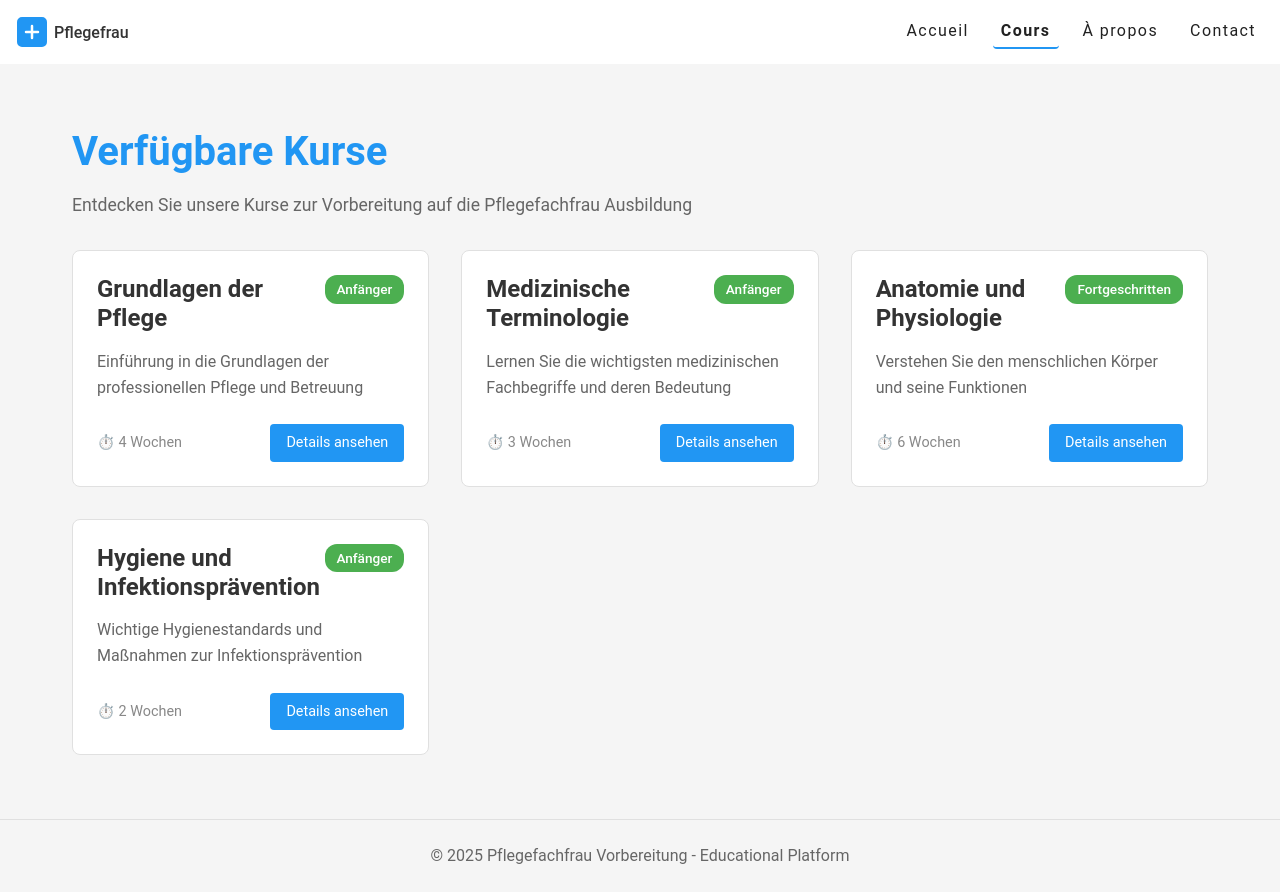
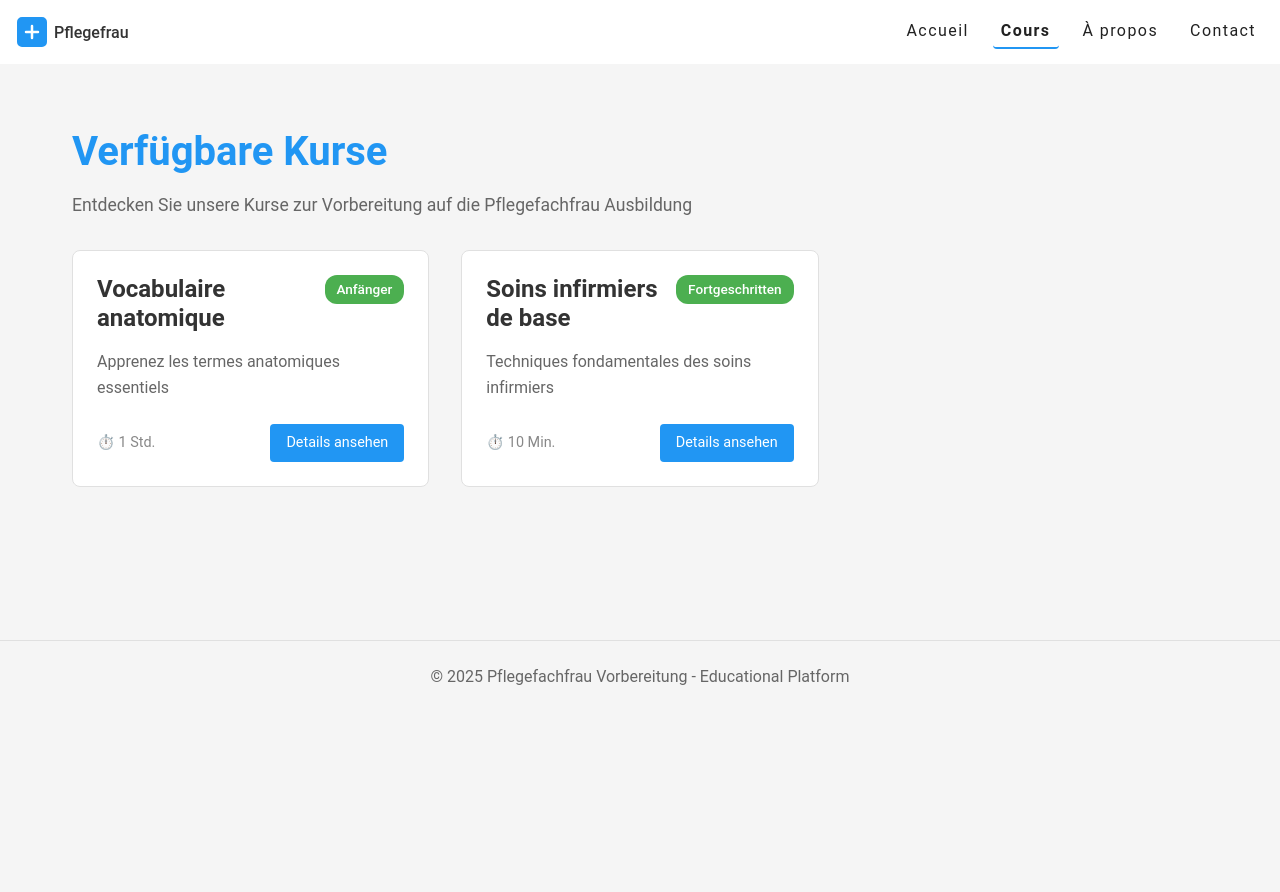
Before and after one commit to Kascali-services/Pflegefrau-Vorbereitung, an Angular app: page /courses in a window 1280 px wide. After the commit the page ends 800 px from the top, so only its background shows below. Built offline with nearby package versions, Linux system fonts and the light colour scheme.

Commit message:
Integrate CourseService with course components
Co-authored-by: Kascabrel <107616396+Kascabrel@users.noreply.github.com>

```diff
--- a/src/app/features/courses/course-detail/course-detail.component.html
+++ b/src/app/features/courses/course-detail/course-detail.component.html
@@ -3,25 +3,40 @@
     <a routerLink="/courses">← Zurück zu den Kursen</a>
   </div>
 
-  <div class="course-detail" *ngIf="course">
-    <h1>{{ course.title }}</h1>
+  <div class="course-detail" *ngIf="module">
+    <h1>{{ module.title }}</h1>
 
     <div class="course-meta">
-      <span class="meta-item"><strong>Level:</strong> {{ course.level }}</span>
-      <span class="meta-item"><strong>Dauer:</strong> {{ course.duration }}</span>
+      <span class="meta-item"><strong>Level:</strong> {{ getLevelLabel(module.level) }}</span>
+      <span class="meta-item"><strong>Dauer:</strong> {{ getEstimatedDuration(module) }}</span>
+      <span class="meta-item"><strong>Kapitel:</strong> {{ module.chapters.length }}</span>
+      <span class="meta-item"><strong>Lektionen:</strong> {{ getTotalLessons(module) }}</span>
     </div>
 
     <div class="course-content">
       <h2>Kursbeschreibung</h2>
-      <p>{{ course.description }}</p>
+      <p>{{ module.description }}</p>
 
-      <h2>Was Sie lernen werden</h2>
-      <ul class="learning-objectives">
-        <li>Grundlegende Konzepte und Prinzipien</li>
-        <li>Praktische Anwendungen im Pflegealltag</li>
-        <li>Wichtige Richtlinien und Standards</li>
-        <li>Vorbereitung auf die Ausbildung</li>
-      </ul>
+      <h2>Kursinhalt</h2>
+      <div class="chapters-list">
+        <div class="chapter-card" *ngFor="let chapter of module.chapters">
+          <div class="chapter-header">
+            <h3>{{ chapter.title }}</h3>
+            <span class="chapter-time">⏱️ {{ chapter.estimatedTime }} Min.</span>
+          </div>
+          <div class="lessons-list">
+            <div class="lesson-item" *ngFor="let lesson of chapter.lessons">
+              <span class="lesson-icon">
+                <span *ngIf="lesson.type === 'text'">📄</span>
+                <span *ngIf="lesson.type === 'video'">🎥</span>
+                <span *ngIf="lesson.type === 'interactive'">💻</span>
+              </span>
+              <span class="lesson-title">{{ lesson.title }}</span>
+              <span class="lesson-duration">{{ lesson.duration }} Min.</span>
+            </div>
+          </div>
+        </div>
+      </div>
 
       <div class="course-actions">
         <button class="start-course-btn">Kurs starten</button>
@@ -30,7 +45,7 @@
     </div>
   </div>
 
-  <div class="not-found" *ngIf="!course">
+  <div class="not-found" *ngIf="!module">
     <h2>Kurs nicht gefunden</h2>
     <p>Der angeforderte Kurs existiert nicht.</p>
     <a routerLink="/courses" class="back-link">Zurück zur Kursübersicht</a>
--- a/src/app/features/courses/course-detail/course-detail.component.scss
+++ b/src/app/features/courses/course-detail/course-detail.component.scss
@@ -75,6 +75,69 @@
   }
 }
 
+.chapters-list {
+  margin-top: 1.5rem;
+}
+
+.chapter-card {
+  background-color: #f9f9f9;
+  border-radius: 8px;
+  padding: 1.5rem;
+  margin-bottom: 1.5rem;
+  border-left: 4px solid #2196f3;
+
+  .chapter-header {
+    display: flex;
+    justify-content: space-between;
+    align-items: center;
+    margin-bottom: 1rem;
+
+    h3 {
+      margin: 0;
+      color: #333;
+      font-size: 1.1rem;
+    }
+
+    .chapter-time {
+      color: #666;
+      font-size: 0.9rem;
+    }
+  }
+}
+
+.lessons-list {
+  margin-top: 1rem;
+}
+
+.lesson-item {
+  display: flex;
+  align-items: center;
+  padding: 0.75rem;
+  background-color: white;
+  border-radius: 4px;
+  margin-bottom: 0.5rem;
+  transition: background-color 0.2s;
+
+  &:hover {
+    background-color: #f5f5f5;
+  }
+
+  .lesson-icon {
+    font-size: 1.2rem;
+    margin-right: 0.75rem;
+  }
+
+  .lesson-title {
+    flex: 1;
+    color: #333;
+  }
+
+  .lesson-duration {
+    color: #999;
+    font-size: 0.85rem;
+  }
+}
+
 .course-actions {
   display: flex;
   gap: 1rem;
--- a/src/app/features/courses/course-detail/course-detail.component.ts
+++ b/src/app/features/courses/course-detail/course-detail.component.ts
@@ -1,14 +1,8 @@
 import { Component, OnInit, inject } from '@angular/core';
 import { CommonModule } from '@angular/common';
 import { RouterLink, ActivatedRoute } from '@angular/router';
-
-interface Course {
-  id: number;
-  title: string;
-  description: string;
-  level: string;
-  duration: string;
-}
+import { CourseService } from '../../../core/services/course.service';
+import { Module } from '../../../models/course.model';
 
 @Component({
   selector: 'app-course-detail',
@@ -18,44 +12,41 @@ interface Course {
 })
 export class CourseDetailComponent implements OnInit {
   private route = inject(ActivatedRoute);
-  course: Course | undefined;
-
-  // Mock data - will be replaced with API calls later
-  private courses: Course[] = [
-    {
-      id: 1,
-      title: 'Grundlagen der Pflege',
-      description: 'Einführung in die Grundlagen der professionellen Pflege und Betreuung',
-      level: 'Anfänger',
-      duration: '4 Wochen',
-    },
-    {
-      id: 2,
-      title: 'Medizinische Terminologie',
-      description: 'Lernen Sie die wichtigsten medizinischen Fachbegriffe und deren Bedeutung',
-      level: 'Anfänger',
-      duration: '3 Wochen',
-    },
-    {
-      id: 3,
-      title: 'Anatomie und Physiologie',
-      description: 'Verstehen Sie den menschlichen Körper und seine Funktionen',
-      level: 'Fortgeschritten',
-      duration: '6 Wochen',
-    },
-    {
-      id: 4,
-      title: 'Hygiene und Infektionsprävention',
-      description: 'Wichtige Hygienestandards und Maßnahmen zur Infektionsprävention',
-      level: 'Anfänger',
-      duration: '2 Wochen',
-    },
-  ];
+  private courseService = inject(CourseService);
+  module: Module | undefined;
 
   ngOnInit(): void {
     this.route.params.subscribe(params => {
-      const id = +params['id'];
-      this.course = this.courses.find(c => c.id === id);
+      const moduleId = params['id'];
+      this.courseService.getModuleById(moduleId).subscribe(module => {
+        this.module = module;
+      });
     });
   }
+
+  getLevelLabel(level: string): string {
+    const levelMap: Record<string, string> = {
+      beginner: 'Anfänger',
+      intermediate: 'Fortgeschritten',
+      advanced: 'Experte',
+    };
+    return levelMap[level] || level;
+  }
+
+  getEstimatedDuration(module: Module): string {
+    const totalMinutes = module.chapters.reduce((sum, chapter) => sum + chapter.estimatedTime, 0);
+    const hours = Math.floor(totalMinutes / 60);
+    const minutes = totalMinutes % 60;
+    if (hours > 0 && minutes > 0) {
+      return `${hours} Std. ${minutes} Min.`;
+    } else if (hours > 0) {
+      return `${hours} Std.`;
+    } else {
+      return `${minutes} Min.`;
+    }
+  }
+
+  getTotalLessons(module: Module): number {
+    return module.chapters.reduce((sum, chapter) => sum + chapter.lessons.length, 0);
+  }
 }
--- a/src/app/features/courses/courses/courses.component.html
+++ b/src/app/features/courses/courses/courses.component.html
@@ -5,15 +5,15 @@
   </p>
 
   <div class="courses-grid">
-    <div class="course-card" *ngFor="let course of courses">
+    <div class="course-card" *ngFor="let module of modules">
       <div class="course-header">
-        <h3>{{ course.title }}</h3>
-        <span class="course-level">{{ course.level }}</span>
+        <h3>{{ module.title }}</h3>
+        <span class="course-level">{{ getLevelLabel(module.level) }}</span>
       </div>
-      <p class="course-description">{{ course.description }}</p>
+      <p class="course-description">{{ module.description }}</p>
       <div class="course-footer">
-        <span class="course-duration">⏱️ {{ course.duration }}</span>
-        <a [routerLink]="['/courses', course.id]" class="view-course-btn">Details ansehen</a>
+        <span class="course-duration">⏱️ {{ getEstimatedDuration(module) }}</span>
+        <a [routerLink]="['/courses', module.id]" class="view-course-btn">Details ansehen</a>
       </div>
     </div>
   </div>
--- a/src/app/features/courses/courses/courses.component.ts
+++ b/src/app/features/courses/courses/courses.component.ts
@@ -1,14 +1,8 @@
-import { Component } from '@angular/core';
+import { Component, OnInit, inject } from '@angular/core';
 import { CommonModule } from '@angular/common';
 import { RouterLink } from '@angular/router';
-
-interface Course {
-  id: number;
-  title: string;
-  description: string;
-  level: string;
-  duration: string;
-}
+import { CourseService } from '../../../core/services/course.service';
+import { Module } from '../../../models/course.model';
 
 @Component({
   selector: 'app-courses',
@@ -16,35 +10,35 @@ interface Course {
   templateUrl: './courses.component.html',
   styleUrl: './courses.component.scss',
 })
-export class CoursesComponent {
-  courses: Course[] = [
-    {
-      id: 1,
-      title: 'Grundlagen der Pflege',
-      description: 'Einführung in die Grundlagen der professionellen Pflege und Betreuung',
-      level: 'Anfänger',
-      duration: '4 Wochen',
-    },
-    {
-      id: 2,
-      title: 'Medizinische Terminologie',
-      description: 'Lernen Sie die wichtigsten medizinischen Fachbegriffe und deren Bedeutung',
-      level: 'Anfänger',
-      duration: '3 Wochen',
-    },
-    {
-      id: 3,
-      title: 'Anatomie und Physiologie',
-      description: 'Verstehen Sie den menschlichen Körper und seine Funktionen',
-      level: 'Fortgeschritten',
-      duration: '6 Wochen',
-    },
-    {
-      id: 4,
-      title: 'Hygiene und Infektionsprävention',
-      description: 'Wichtige Hygienestandards und Maßnahmen zur Infektionsprävention',
-      level: 'Anfänger',
-      duration: '2 Wochen',
-    },
-  ];
+export class CoursesComponent implements OnInit {
+  private courseService = inject(CourseService);
+  modules: Module[] = [];
+
+  ngOnInit(): void {
+    this.courseService.getAllModules().subscribe(modules => {
+      this.modules = modules;
+    });
+  }
+
+  getLevelLabel(level: string): string {
+    const levelMap: Record<string, string> = {
+      beginner: 'Anfänger',
+      intermediate: 'Fortgeschritten',
+      advanced: 'Experte',
+    };
+    return levelMap[level] || level;
+  }
+
+  getEstimatedDuration(module: Module): string {
+    const totalMinutes = module.chapters.reduce((sum, chapter) => sum + chapter.estimatedTime, 0);
+    const hours = Math.floor(totalMinutes / 60);
+    const minutes = totalMinutes % 60;
+    if (hours > 0 && minutes > 0) {
+      return `${hours} Std. ${minutes} Min.`;
+    } else if (hours > 0) {
+      return `${hours} Std.`;
+    } else {
+      return `${minutes} Min.`;
+    }
+  }
 }
```
